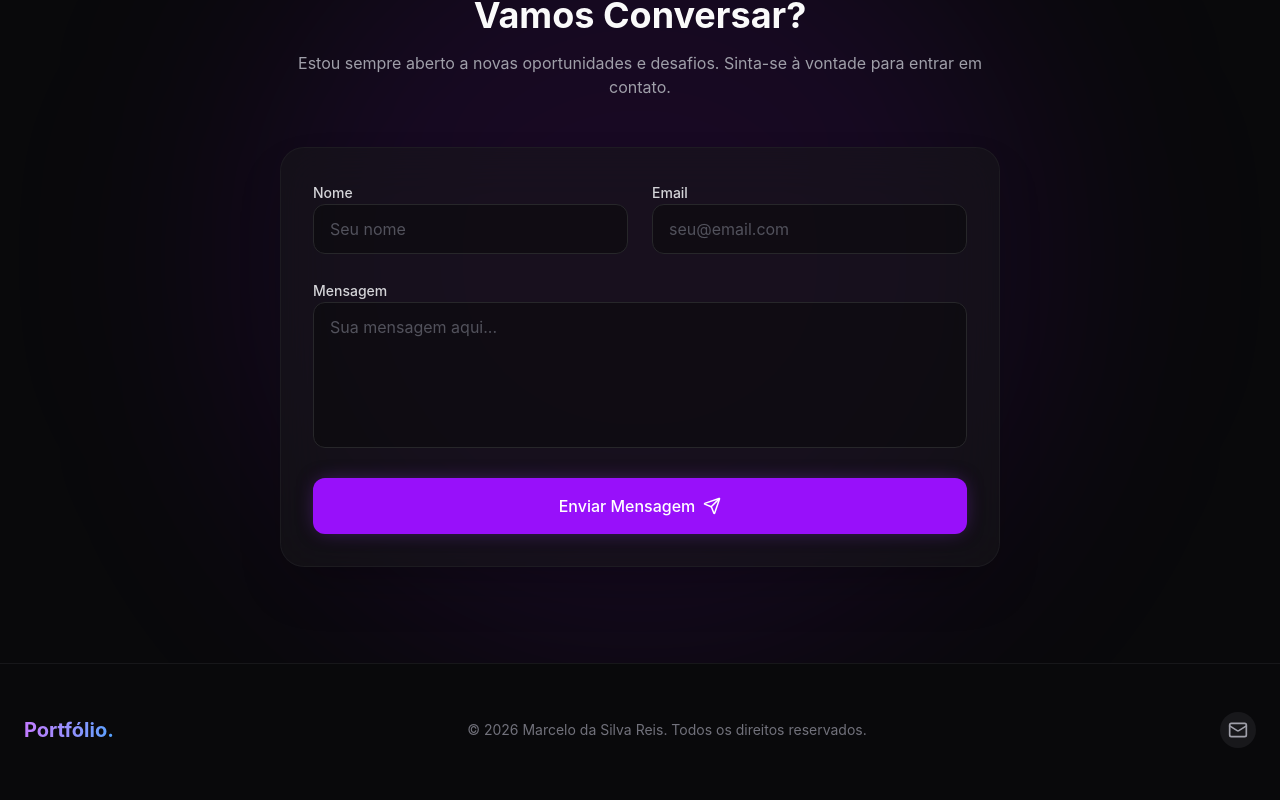
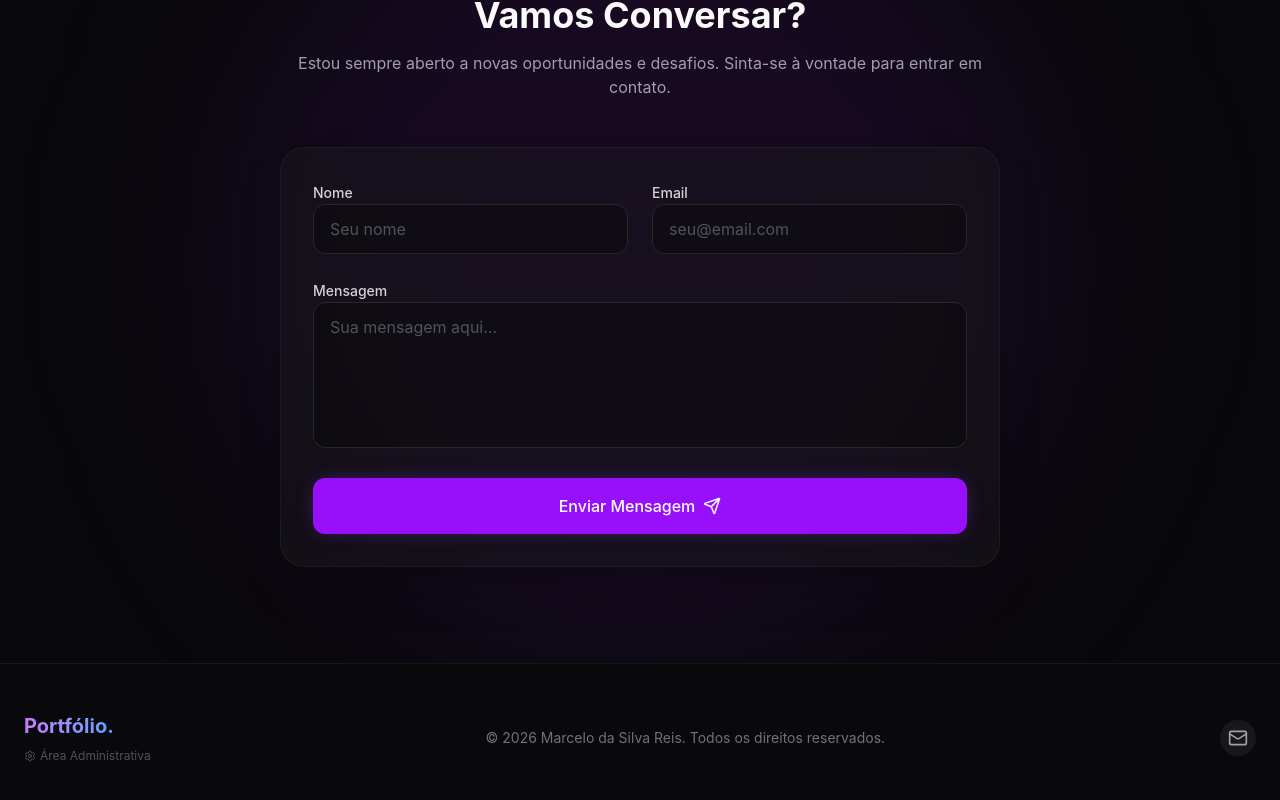
Before and after one commit to marcelosilvareisok-dotcom/Portif-lio-, a React (Vite) app: page / in a window 1280 px wide. Shown: the part 949-1749 px from the top of the page. Built offline with nearby package versions, Linux system fonts and the light colour scheme.

Commit message:
feat: Add administrative panel for data backup
Introduces a new administrative panel accessible from the footer. This panel allows users to download a JSON backup of the current portfolio data, enhancing data management capabilities.

```diff
--- a/src/App.tsx
+++ b/src/App.tsx
@@ -8,9 +8,11 @@ import { motion } from 'motion/react';
 import {
   Github, Linkedin, Mail, ExternalLink, Code2,
   ChevronRight, Terminal, Layout, Database, Smartphone,
-  User, Briefcase, FolderGit2, Send, Menu, X, Share2
+  User, Briefcase, FolderGit2, Send, Menu, X, Share2, Settings
 } from 'lucide-react';
 import { portfolioData } from './data';
+import { AdminPanel } from './components/AdminPanel';
+import { useState } from 'react';
 
 // --- Components ---
 
@@ -433,12 +435,20 @@ const ShareButton = () => {
   );
 };
 
-const Footer = () => {
+const Footer = ({ onAdminClick }: { onAdminClick: () => void }) => {
   return (
     <footer className="border-t border-zinc-800/50 bg-zinc-950 py-12">
       <div className="max-w-7xl mx-auto px-6 flex flex-col md:flex-row items-center justify-between gap-6">
-        <div className="text-xl font-bold bg-gradient-to-r from-purple-400 to-blue-400 bg-clip-text text-transparent">
-          Portfólio.
+        <div className="flex flex-col items-center md:items-start gap-2">
+          <div className="text-xl font-bold bg-gradient-to-r from-purple-400 to-blue-400 bg-clip-text text-transparent">
+            Portfólio.
+          </div>
+          <button
+            onClick={onAdminClick}
+            className="flex items-center gap-1 text-xs text-zinc-600 hover:text-zinc-400 transition-colors"
+          >
+            <Settings size={12} /> Área Administrativa
+          </button>
         </div>
 
         <p className="text-zinc-500 text-sm text-center md:text-left">
@@ -470,6 +480,12 @@ const Footer = () => {
 // --- Main App ---
 
 export default function App() {
+  const [view, setView] = useState('home');
+
+  if (view === 'admin') {
+    return <AdminPanel onClose={() => setView('home')} />;
+  }
+
   return (
     <div className="min-h-screen bg-zinc-950 text-zinc-50 selection:bg-purple-500/30 font-sans">
       <Navbar />
@@ -481,7 +497,7 @@ export default function App() {
         <Projects />
         <Contact />
       </main>
-      <Footer />
+      <Footer onAdminClick={() => setView('admin')} />
       <ShareButton />
     </div>
   );
--- /dev/null
+++ b/src/components/AdminPanel.tsx
@@ -0,0 +1,33 @@
+import { portfolioData } from '../data';
+import { Download, ArrowLeft } from 'lucide-react';
+
+export const AdminPanel = ({ onClose }: { onClose: () => void }) => {
+  const handleDownload = () => {
+    const dataStr = "data:text/json;charset=utf-8," + encodeURIComponent(JSON.stringify(portfolioData, null, 2));
+    const downloadAnchorNode = document.createElement('a');
+    downloadAnchorNode.setAttribute("href", dataStr);
+    downloadAnchorNode.setAttribute("download", "portfolio_data.json");
+    document.body.appendChild(downloadAnchorNode);
+    downloadAnchorNode.click();
+    downloadAnchorNode.remove();
+  };
+
+  return (
+    <div className="min-h-screen bg-zinc-950 text-white p-8">
+      <button onClick={onClose} className="flex items-center gap-2 text-zinc-400 hover:text-white mb-8 transition-colors">
+        <ArrowLeft size={20} /> Voltar ao Portfólio
+      </button>
+      <h1 className="text-3xl font-bold mb-8">Área Administrativa</h1>
+      <div className="bg-zinc-900 p-6 rounded-xl border border-zinc-800">
+        <h2 className="text-xl font-semibold mb-4">Gerenciamento de Dados</h2>
+        <p className="text-zinc-400 mb-6">Aqui você pode baixar uma cópia de segurança dos dados atuais do seu portfólio em formato JSON.</p>
+        <button
+          onClick={handleDownload}
+          className="flex items-center gap-2 px-6 py-3 bg-purple-600 hover:bg-purple-500 rounded-lg font-medium transition-all shadow-[0_0_15px_-3px_rgba(168,85,247,0.4)]"
+        >
+          <Download size={20} /> Baixar Dados do Portfólio (JSON)
+        </button>
+      </div>
+    </div>
+  );
+};
```
